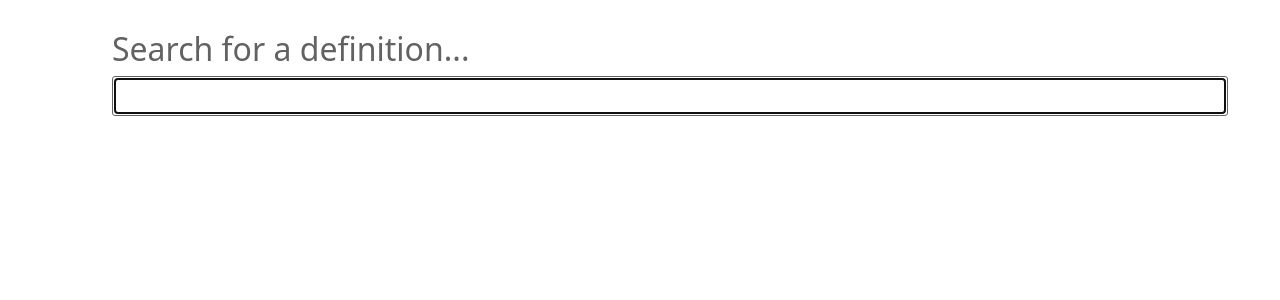
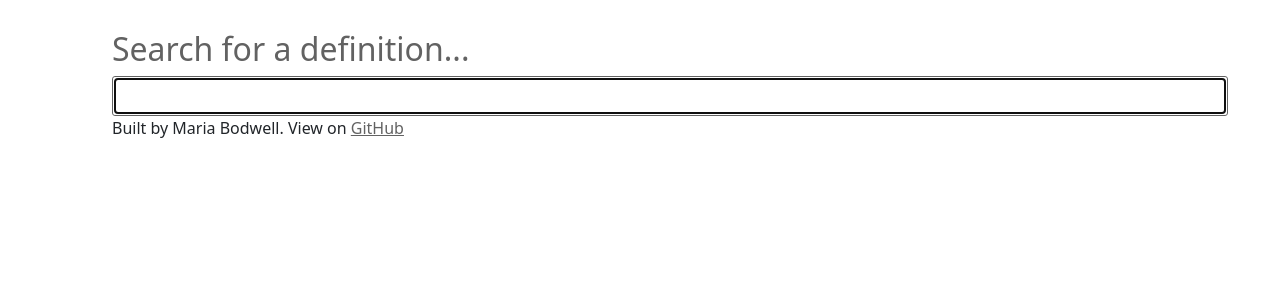
Before and after one commit to mar1ab/dictionary-app, a React (Create React App) app: page / in a window 1280 px wide. Shown: the top 300 px of the page. Built offline with nearby package versions, Linux system fonts and the light colour scheme.

Commit message:
Added footer with GitHub link

```diff
--- a/src/App.css
+++ b/src/App.css
@@ -1,3 +1,12 @@
 .container {
   margin: 30px 100px;
 }
+
+.App .footer p {
+  color: rgb(98, 98, 98);
+  margin: 20px 0 0 0;
+}
+
+.App .footer a {
+  color: rgb(98, 98, 98);
+}
--- a/src/App.js
+++ b/src/App.js
@@ -7,6 +7,16 @@ export default function App() {
   return (
     <div className="App container">
       <Dictionary />
+      <p className="footer">
+        Built by Maria Bodwell. View on{" "}
+        <a
+          href="https://github.com/mar1ab/dictionary-app"
+          target="_blank"
+          rel="noreferrer"
+        >
+          GitHub
+        </a>
+      </p>
     </div>
   );
 }
```
